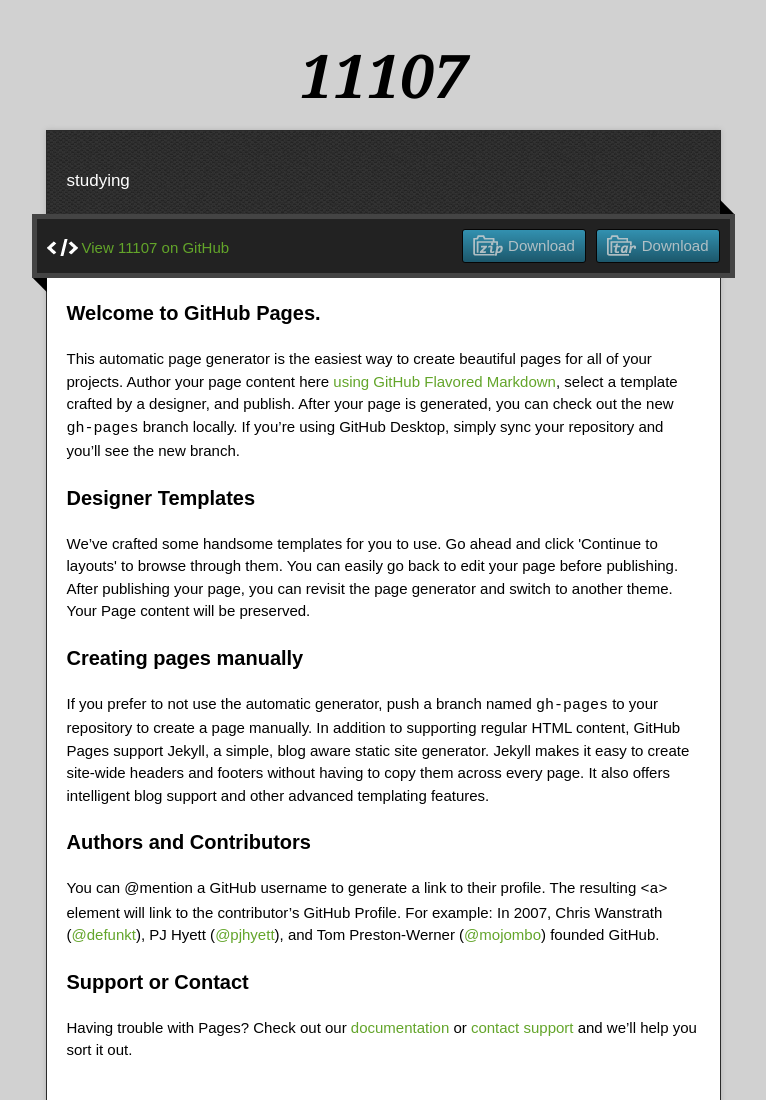
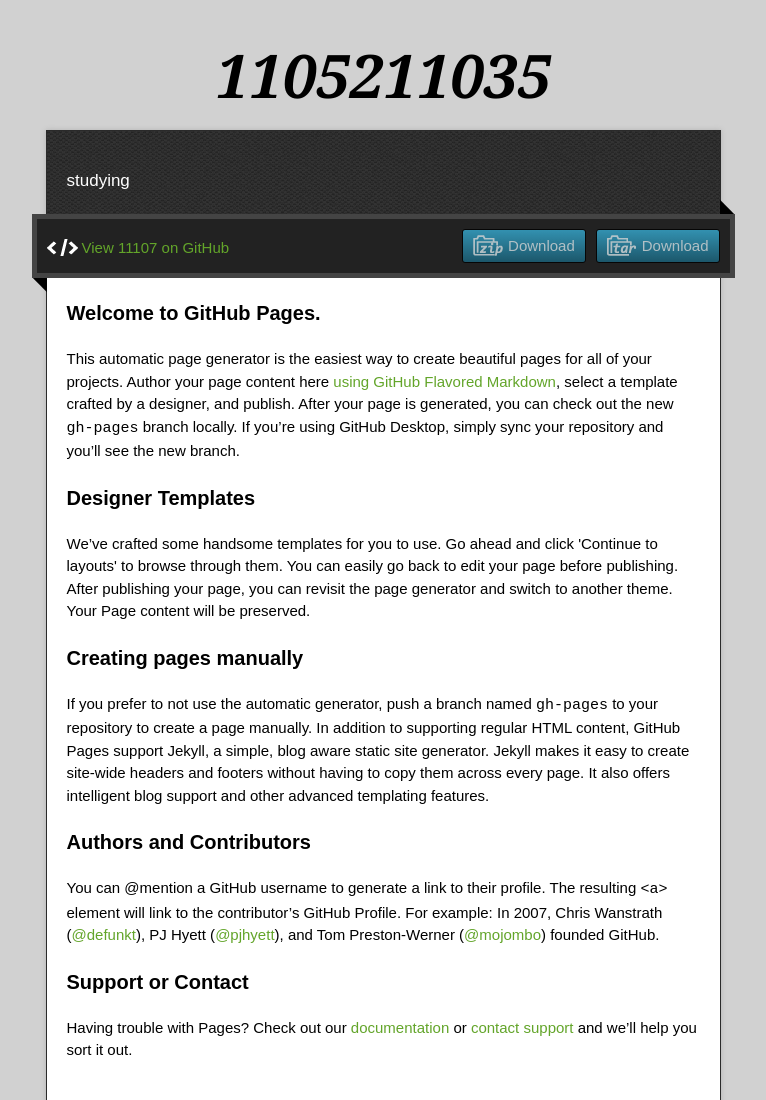
Before and after one commit to mimiirene/11107, a plain HTML site: page index.html in a window 1280 px wide. Shown: the top 1100 px of the page, without its empty margins (257-1023 px from the left). Drawn offline with nearby package versions, Linux system fonts and the light colour scheme.

Commit message:
Update index.html

```diff
--- a/index.html
+++ b/index.html
@@ -3,6 +3,20 @@
 <!-- Follow him for fun. http://twitter.com/jonrohan. Tail his code on https://github.com/jonrohan -->
 <html>
 <head>
+
+
+
+
+
+
+
+
+
+
+
+
+
+
   <meta charset="utf-8">
   <meta http-equiv="X-UA-Compatible" content="IE=edge,chrome=1">
 
@@ -22,7 +36,7 @@
 
   <div class="wrapper">
     <header>
-      <h1 class="title">11107</h1>
+      <h1 class="title">1105211035</h1>
     </header>
     <div id="container">
       <p class="tagline">studying</p>
```
